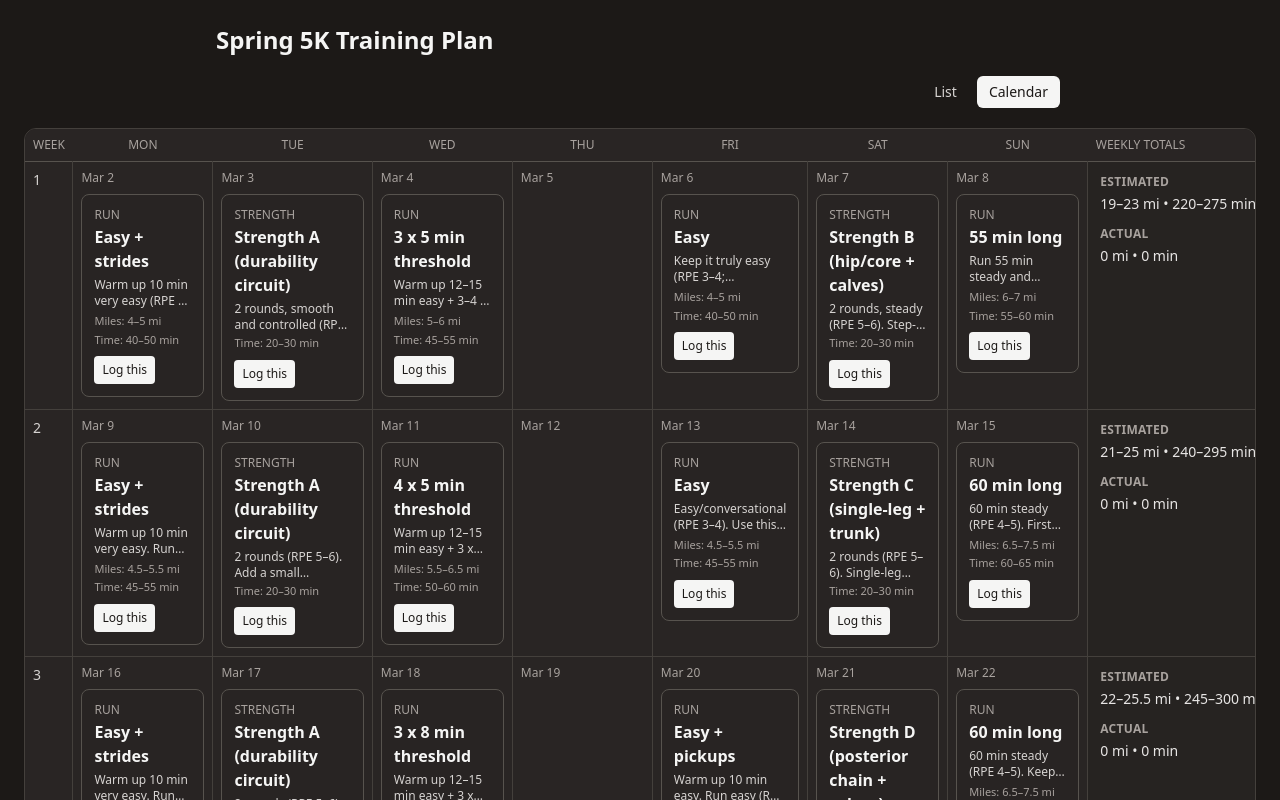
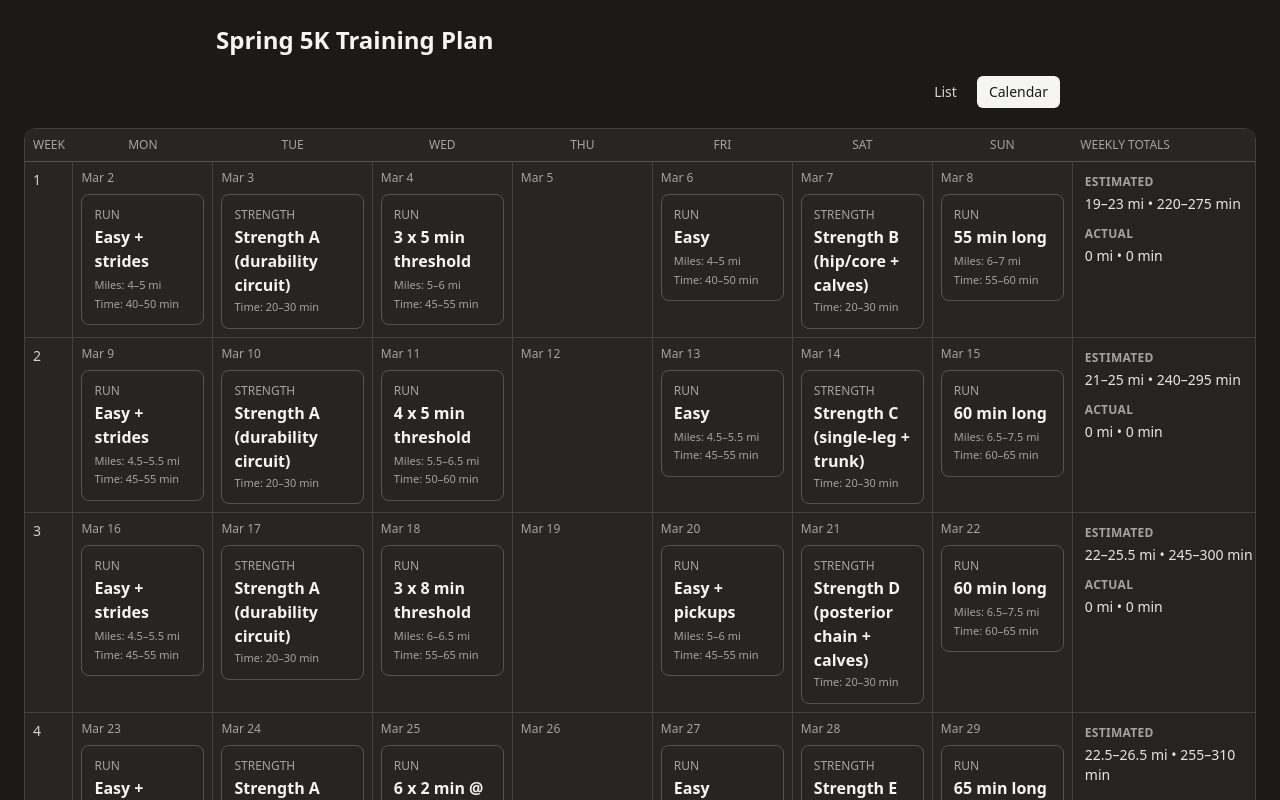
Before and after one commit to haggertypat/RunLog, a Next.js app: page /plan in a window 1280 px wide. Both pictures are taken after a click on the button "Calendar". Shown: the top 800 px of the page. Built offline with nearby package versions, Linux system fonts and the light colour scheme.

Commit message:
cleaning up cards

```diff
--- a/src/app/plan/page.tsx
+++ b/src/app/plan/page.tsx
@@ -31,7 +31,7 @@ function formatRange(min?: number, max?: number, unit = "") {
 }
 
 function formatLoggedSummary(log: LogEntry): string {
-  const parts: string[] = [`Logged ${log.date}`, `RPE ${log.rpe}`];
+  const parts: string[] = [`RPE ${log.rpe}`];
   if (typeof log.distanceMi === "number") parts.push(`${Number(log.distanceMi.toFixed(2))} mi`);
   if (typeof log.durationMin === "number") parts.push(`${Number(log.durationMin.toFixed(0))} min`);
   return parts.join(" • ");
@@ -279,7 +279,6 @@ export default function PlanPage() {
                                 <h3 className={["mt-0.5 font-semibold", isLogged ? "text-stone-600 line-through dark:text-stone-400" : "text-stone-900 dark:text-stone-100"].join(" ")}>
                                   {item.title}
                                 </h3>
-                                <p className="mt-1 line-clamp-2 text-xs text-stone-600 dark:text-stone-300">{item.description ?? item.details}</p>
                                 {formatRange(item.estimatedMilesMin, item.estimatedMilesMax, " mi") ? (
                                   <p className="mt-1 text-[11px] text-stone-500 dark:text-stone-400">Miles: {formatRange(item.estimatedMilesMin, item.estimatedMilesMax, " mi")}</p>
                                 ) : null}
@@ -289,11 +288,8 @@ export default function PlanPage() {
                                 {latestLog ? (
                                   <div className="mt-2 space-y-1">
                                     <p className="text-xs text-green-800 dark:text-green-200">{formatLoggedSummary(latestLog)}</p>
-                                    <p className="text-[11px] font-medium text-stone-700 dark:text-stone-300">Edit log →</p>
                                   </div>
-                                ) : (
-                                  <p className="mt-2 inline-block rounded bg-stone-900 px-2 py-1.5 text-xs font-medium text-white dark:bg-stone-100 dark:text-stone-900">Log this</p>
-                                )}
+                                ) : null }
                               </Link>
                             );
                           })}
```
